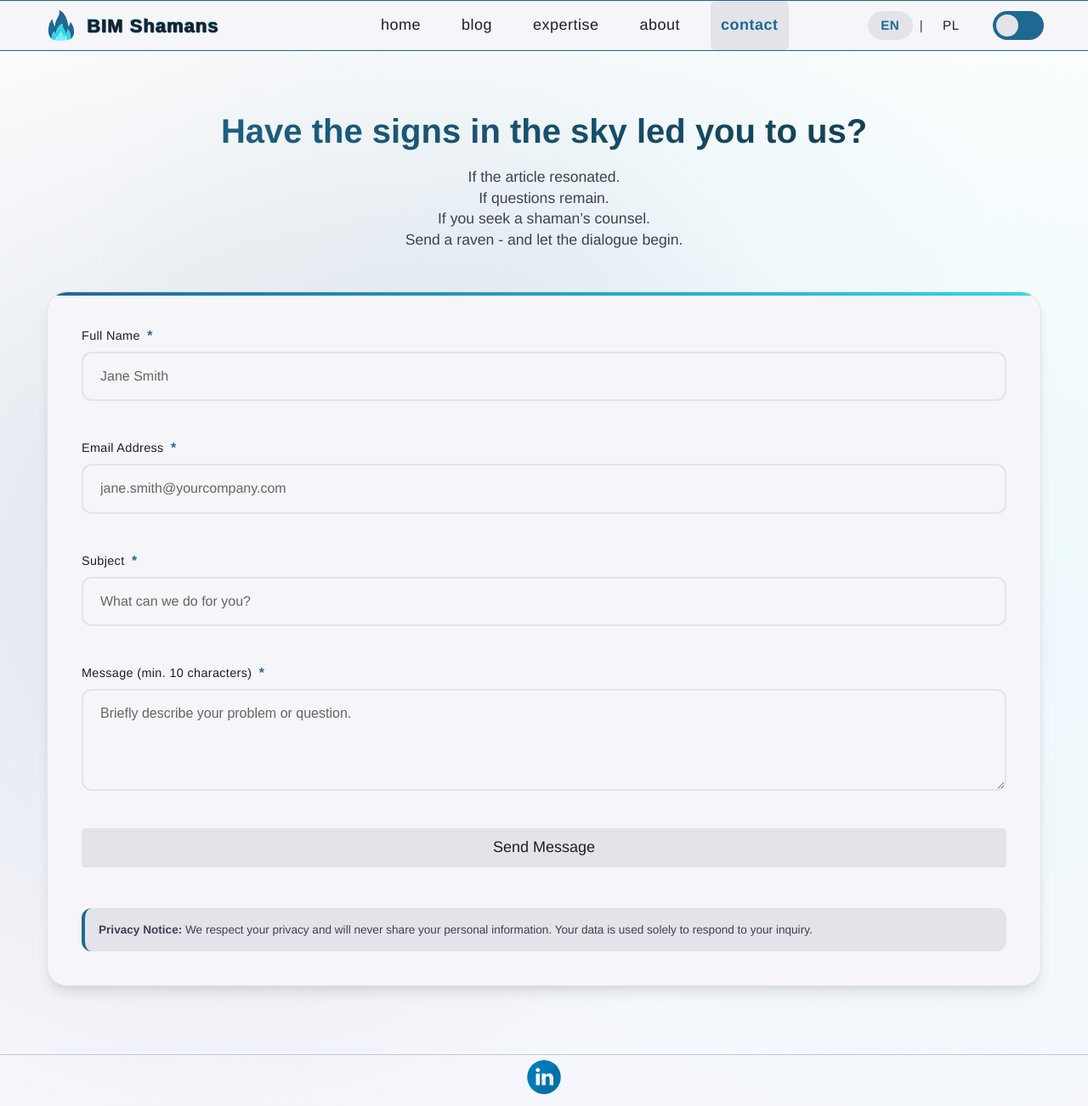
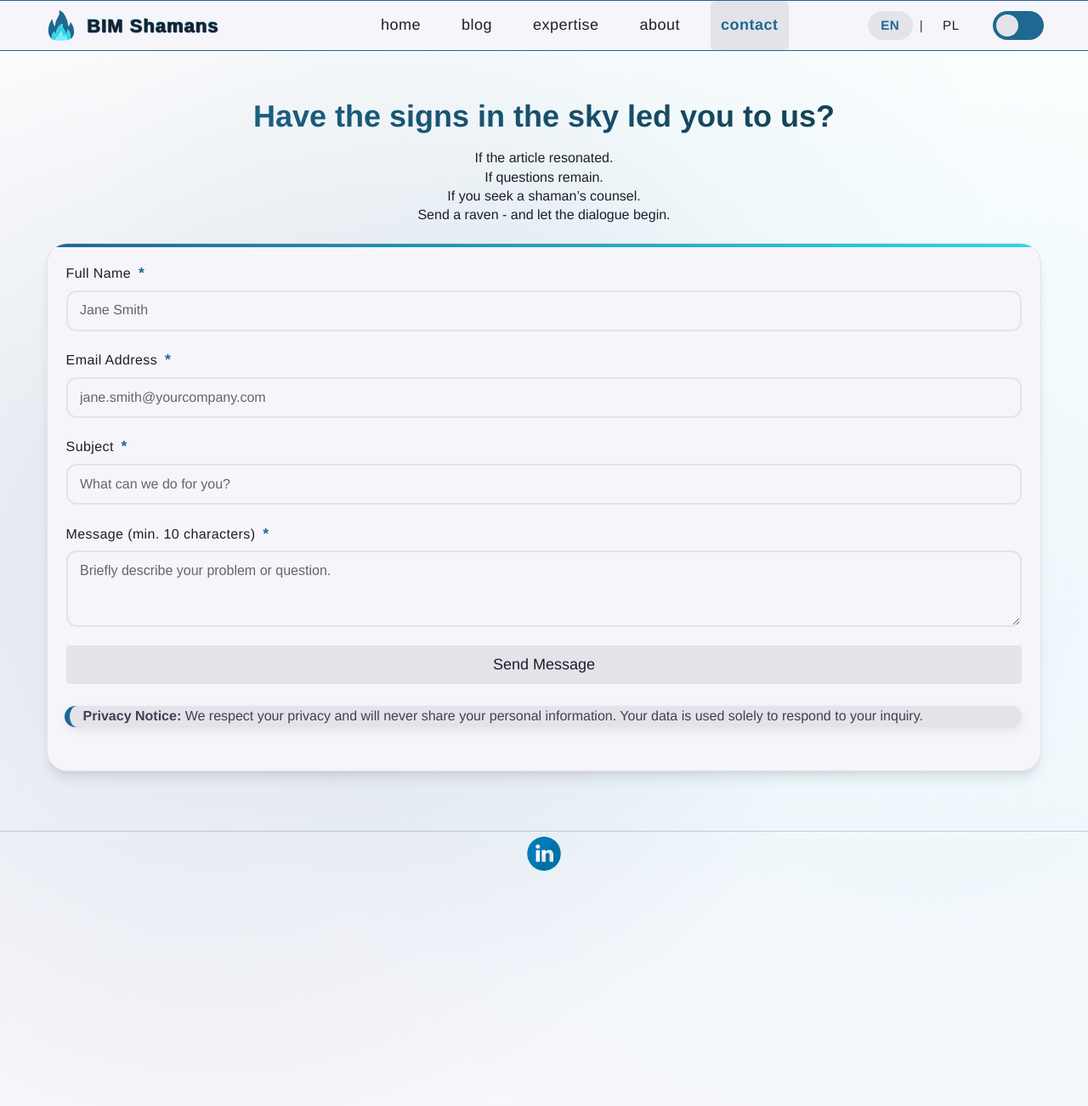
Before and after one commit to W7k-J/BimShamans, a Jekyll site: the page built from en/contact.md, in a window 1280 px wide and 1302 px high. Shown: the whole window at 85% size. Built offline with Jekyll 4.4.1, drawn with Linux system fonts in a browser that asks for light colours; some web fonts are replaced.

Commit message:
Ziana wielkosci formularza

```diff
--- a/_sass/_form.scss
+++ b/_sass/_form.scss
@@ -40,13 +40,16 @@ textarea.form-textarea:-ms-input-autofill {
 // Contact Form Styles
 .contact-header {
     text-align: center;
-    margin-top: 4rem;
-    margin-bottom: 3rem;
+    // Górny margines nagłówka
+    margin-top: 0;
+    // Dolny margines nagłówka (odstęp przed formularzem)
+    margin-bottom: 1.35rem;
     animation: slideDown 0.6s ease-out;
 }
 
 .contact-header h1 {
-    font-size: 2.5rem;
+    // Wielkość czcionki głównego nagłówka
+    font-size: 2.25rem;
     font-weight: 600;
     margin-bottom: 0.5rem;
     background: linear-gradient(135deg, var(--firstBlue-color) 0%, var(--secondBlue-color) 100%);
@@ -63,8 +66,9 @@ textarea.form-textarea:-ms-input-autofill {
 }
 
 .contact-header p {
-    color: var(--secondGray-color);
-    font-size: 1.1rem;
+    color: var(--firstGray-color);
+    // Wielkość czcionki tekstu wprowadzającego
+    font-size: 16px;
     max-width: 480px;
     margin: 0 auto;
 }
@@ -72,14 +76,16 @@ textarea.form-textarea:-ms-input-autofill {
 .form-container {
     background: var(--background-color);
     border-radius: 24px;
-    padding: 2.5rem;
+    // Wewnętrzny padding kontenera formularza (odstęp od krawędzi)
+    padding: 1.35rem;
     box-shadow: 0 10px 15px -3px rgba(0, 0, 0, 0.1), 0 4px 6px -2px rgba(0, 0, 0, 0.05);
     border: 1px solid var(--forthGray-color);
     backdrop-filter: blur(10px);
     animation: slideUp 0.6s ease-out 0.2s both;
     position: relative;
     overflow: hidden;
-    margin-bottom: 4rem;
+    // Dolny margines kontenera (odstęp pod całym formularzem)
+    margin-bottom: 1.8rem;
 }
 
 .form-container::before {
@@ -92,14 +98,16 @@ textarea.form-textarea:-ms-input-autofill {
     background: linear-gradient(90deg, var(--firstBlue-color) 0%, var(--secondBlue-color) 100%);
 }
 
+ //FORMULARZ - zmiana odleglosci miedzy polami
+
 .form-grid {
     display: grid;
-    gap: 1.5rem;
+    gap: 0.1rem;
 }
 
 .form-row {
     display: grid;
-    gap: 1rem;
+    gap: 1.0rem;
 }
 
 @media (min-width: 640px) {
@@ -119,14 +127,16 @@ textarea.form-textarea:-ms-input-autofill {
     font-weight: 500;
     margin-bottom: 0.5rem;
     color: var(--firstGray-color);
-    font-size: 0.9rem;
+    // Wielkość czcionki etykiet pól (Full Name, Email, Subject, Message)
+    font-size: 16px;
     letter-spacing: 0.025em;
     transition: color 0.2s ease;
 }
 
 .form-input, .form-select, .form-textarea {
     width: 100%;
-    padding: 1rem 1.25rem;
+    // Wewnętrzny padding pól formularza (góra/dół lewo/prawo)
+    padding: 0.675rem 0.9rem;
     border: 2px solid var(--forthGray-color);
     border-radius: 12px;
     font-family: inherit;
@@ -166,7 +176,8 @@ textarea.form-textarea:-ms-input-autofill {
 
 .form-textarea {
     resize: vertical;
-    min-height: 120px;
+    // Minimalna wysokość pola tekstowego "Message"
+    min-height: 90px;
     font-family: 'Montserrat', sans-serif;
 }
 
@@ -269,13 +280,15 @@ textarea.form-textarea:-ms-input-autofill {
 }
 
 .privacy-notice {
+    margin: 1.8em 0;
     margin-top: 1.5rem;
-    padding: 1rem;
+    padding: 0.1em 1em;
     background: var(--forthGray-color);
-    border-radius: 12px;
-    font-size: 0.85rem;
+    border-radius: $radius-medium;
+    font-size: 16px;
     color: var(--secondGray-color);
     border-left: 4px solid var(--firstBlue-color);
+    box-shadow: -2px 0 0 0 var(--firstBlue-color), 0 4px 12px rgba(0, 0, 0, 0.08);
 }
 
 .required {
@@ -383,8 +396,6 @@ label[for] input[required]::after {
     font-weight: normal;
 }
 
-// Usunięto zielone podświetlenie dla pól poprawnie wypełnionych
-
 // Focus states
 input:focus:invalid,
 textarea:focus:invalid {
--- a/_sass/_variables.scss
+++ b/_sass/_variables.scss
@@ -27,7 +27,7 @@ $animation-slow: 4s;
 
 // Spacing variables
 $nav-height: 60px;
-$nav-spacing: 20px; // Spacing between navbar and content / footer
+$nav-spacing: 10px; // Spacing between navbar and content / footer - zmniejszony odstęp od menu
 $nav-padding-x: 12px;
 $nav-gap: 1.5rem;
 $progression-bar-indicator-height: 1.5rem; // Height of percentage text
```
